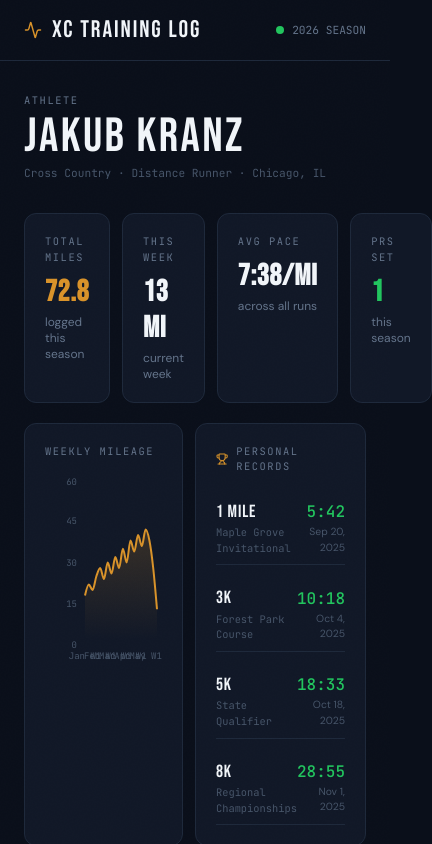
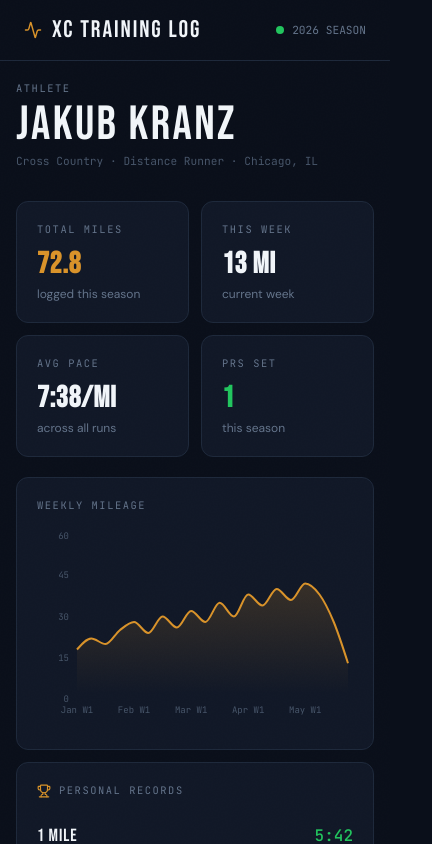
Before and after one commit to DKranzMAT/xc-training-log, a React (Vite) app: page / in a window 390 px wide. Shown: the top 844 px of the page, 432 px wide, since content can reach past the window. Built offline with nearby package versions, Linux system fonts and the light colour scheme.

Commit message:
fix: responsive mobile layout — 2x2 stat grid, stacked chart/PR on small screens

```diff
--- a/src/App.tsx
+++ b/src/App.tsx
@@ -36,7 +36,7 @@ function App() {
         </div>
       </header>
 
-      <main style={{ maxWidth: 1100, margin: '0 auto', padding: '32px 24px' }}>
+      <main style={{ maxWidth: 1100, margin: '0 auto', padding: '32px 24px' }} className="main-content">
         {/* Athlete name */}
         <div style={{ marginBottom: 32 }}>
           <div className="section-label mb-1">Athlete</div>
@@ -49,7 +49,7 @@ function App() {
         </div>
 
         {/* Stats row */}
-        <div style={{ display: 'grid', gridTemplateColumns: 'repeat(4, 1fr)', gap: 12, marginBottom: 20 }}>
+        <div style={{ display: 'grid', gridTemplateColumns: 'repeat(4, 1fr)', gap: 12, marginBottom: 20 }} className="stats-grid">
           <StatCard label="Total Miles" value={totalMiles} sub="logged this season" accent="gold" />
           <StatCard label="This Week" value={`${thisWeekMiles} mi`} sub="current week" accent="default" />
           <StatCard label="Avg Pace" value={formatPace(avgPace)} sub="across all runs" accent="default" />
@@ -57,7 +57,7 @@ function App() {
         </div>
 
         {/* Chart + PRs */}
-        <div style={{ display: 'grid', gridTemplateColumns: '2fr 1fr', gap: 12, marginBottom: 20 }}>
+        <div style={{ display: 'grid', gridTemplateColumns: '2fr 1fr', gap: 12, marginBottom: 20 }} className="chart-pr-grid">
           <MileageChart />
           <PRBoard />
         </div>
--- a/src/index.css
+++ b/src/index.css
@@ -87,6 +87,19 @@ body::before {
   color: var(--text-muted);
 }
 
+/* Responsive grid */
+@media (max-width: 640px) {
+  .stats-grid {
+    grid-template-columns: repeat(2, 1fr) !important;
+  }
+  .chart-pr-grid {
+    grid-template-columns: 1fr !important;
+  }
+  .main-content {
+    padding: 20px 16px !important;
+  }
+}
+
 /* Custom scrollbar */
 ::-webkit-scrollbar { width: 6px; }
 ::-webkit-scrollbar-track { background: var(--bg-primary); }
```
